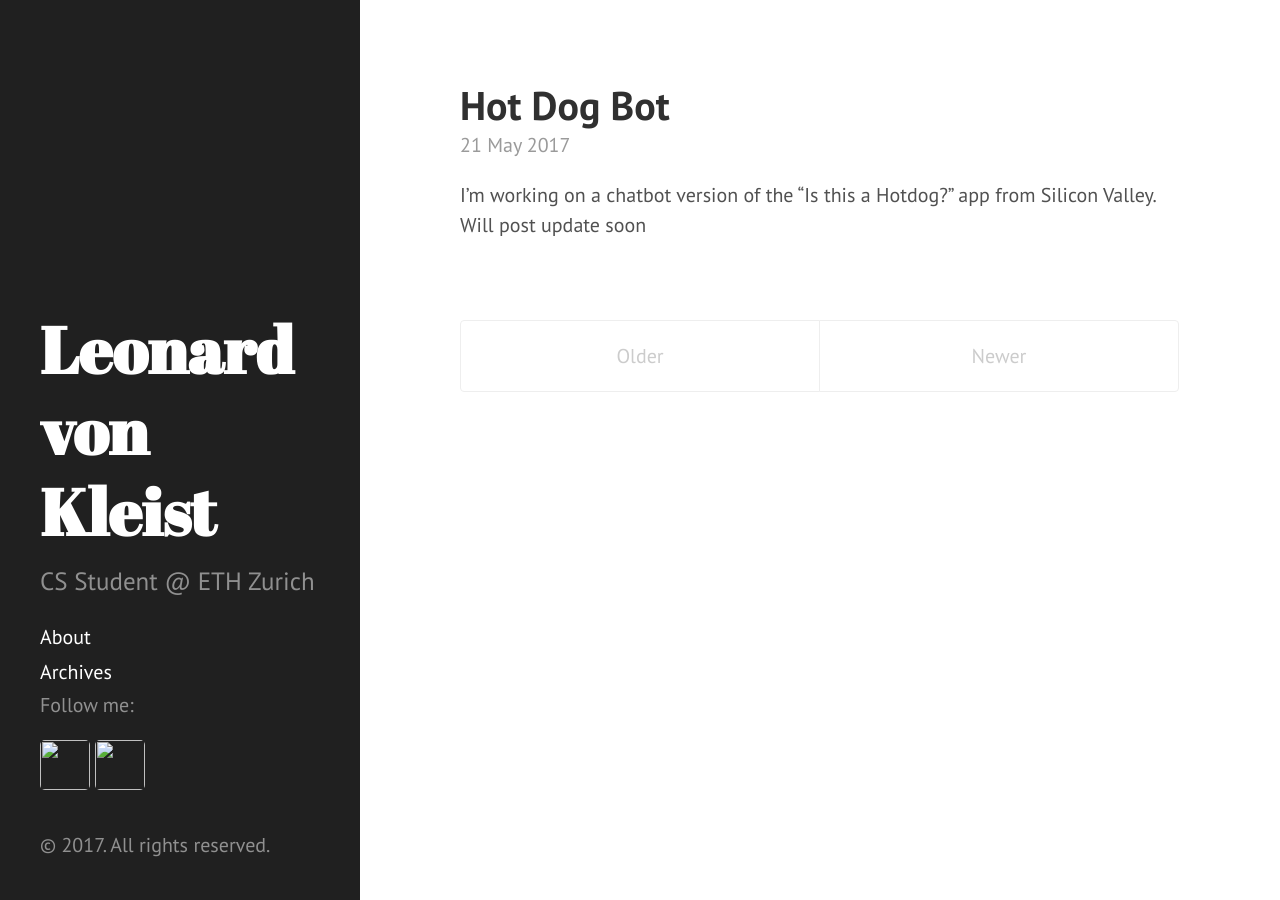
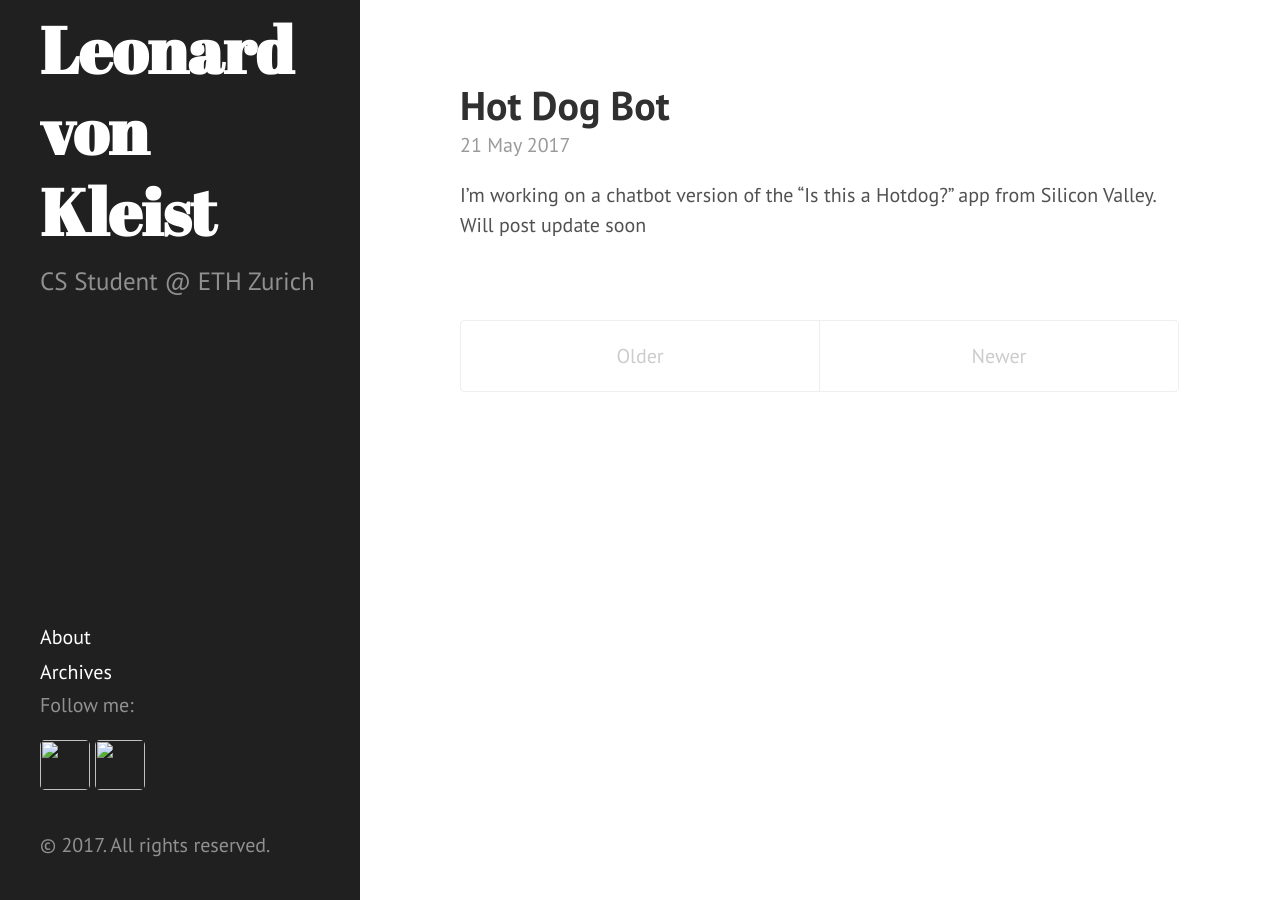
Before and after one commit to leokleist/leokleist.github.io, a Jekyll site: the page built from index.html, in a window 1280 px wide. Built offline with Jekyll 4.4.1, drawn with Linux system fonts in a browser that asks for light colours; Markdown is read by kramdown in place of the engine named in the settings; the list of posts is cut into pages by our own code.

Commit message:
Update sidebar.html

```diff
--- a/_includes/sidebar.html
+++ b/_includes/sidebar.html
@@ -2,7 +2,7 @@
 
 <div class="sidebar">
   <div class="container sidebar-sticky">
-    <div class="sidebar-about" style = "float: top; margin-top: -300px; position: relative; " >
+    <div class="sidebar-about" style = "float: top; top: -300px; position: relative; " >
       <h1>
         <a href="http://leokleist.github.io/index.html">
           {{ site.title }}
```
